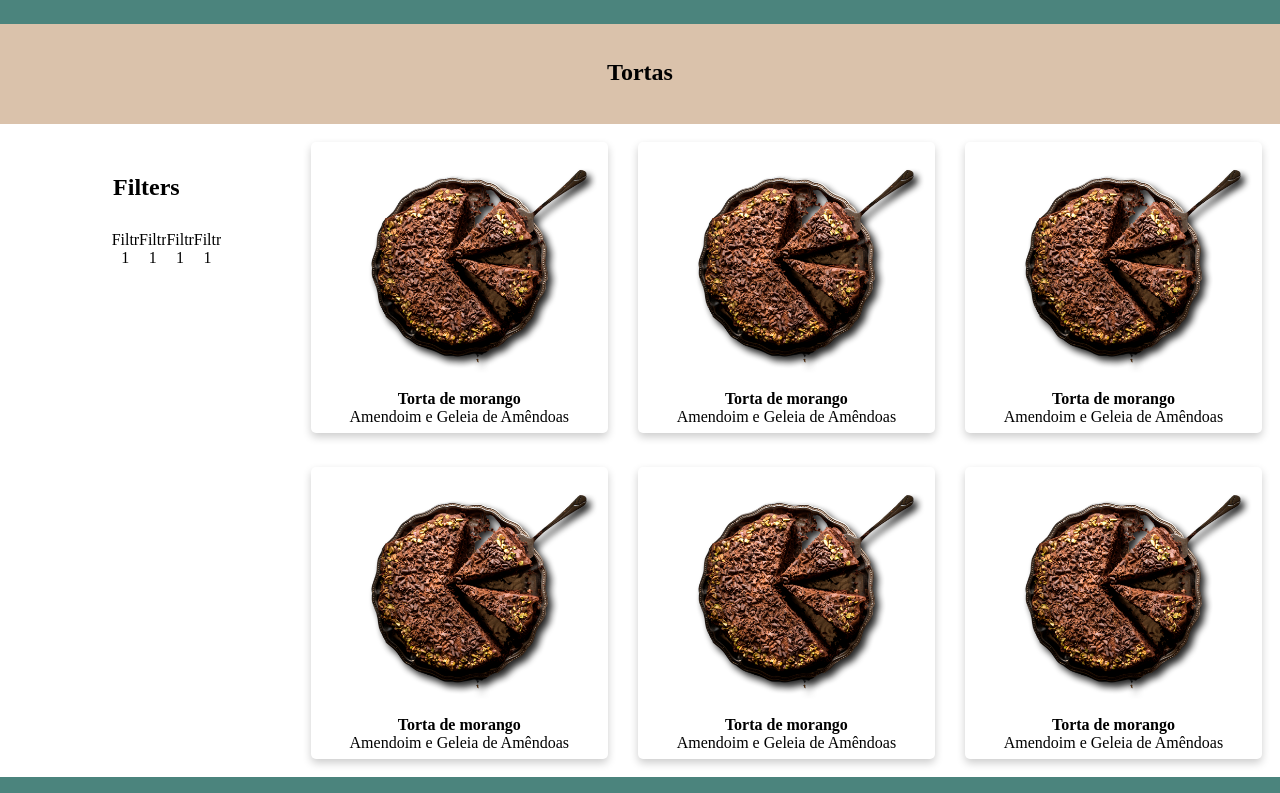
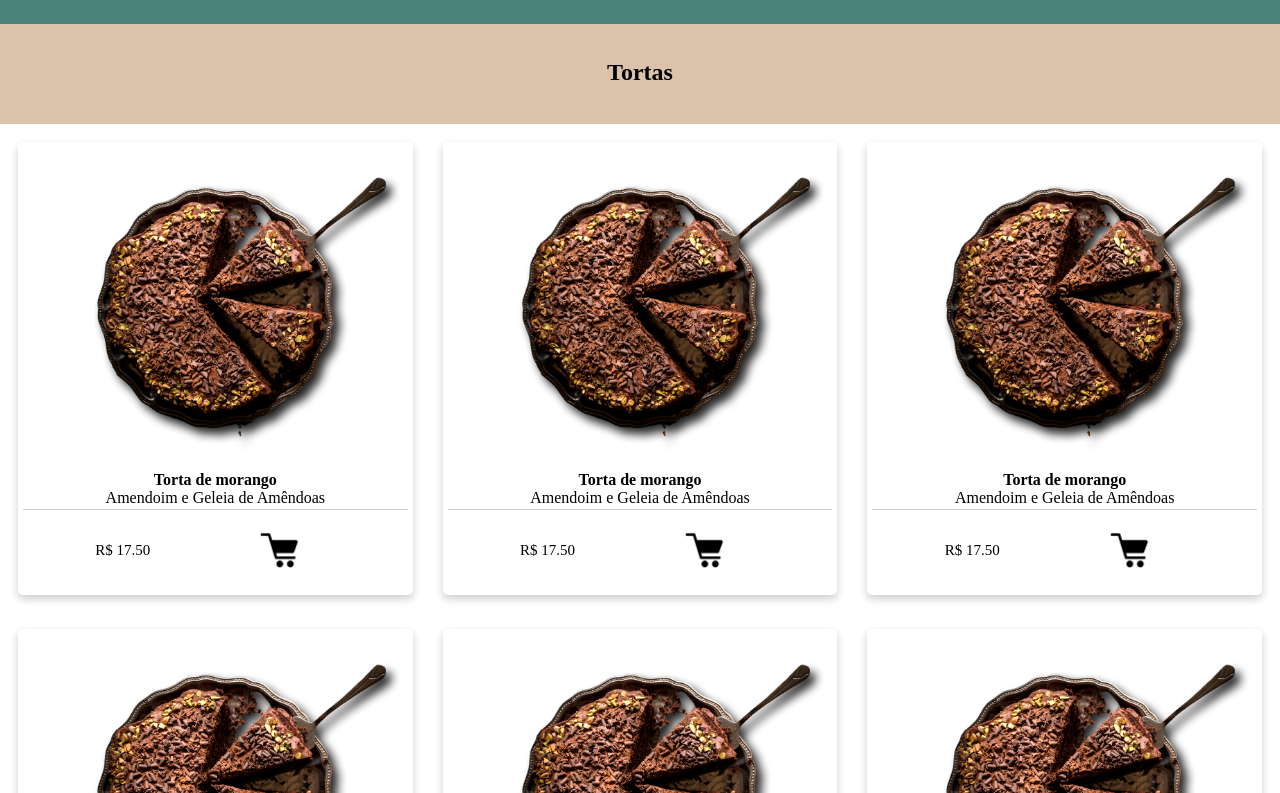
Before and after one commit to jorgesalhani/StoreWebProject, a React (Create React App) app in the folder Milestone02/milestone2-app/: page / in a window 1280 px wide. Shown: the part 487-1280 px from the top of the page. Built offline with nearby package versions, Linux system fonts and the light colour scheme.

Commit message:
add button

```diff
--- a/Milestone02/milestone2-app/src/components/productListPage/Filters.css
+++ b/Milestone02/milestone2-app/src/components/productListPage/Filters.css
@@ -3,5 +3,5 @@
 }
 
 .li {
-    justify-items: left;
+
 }
--- a/Milestone02/milestone2-app/src/components/productListPage/MainContent.js
+++ b/Milestone02/milestone2-app/src/components/productListPage/MainContent.js
@@ -5,7 +5,6 @@ import TableProductList from "./TableProductList"
 function MainContent() {
     return (
         <div style={{display:"flex"}}>
-            <FiltersSidebar />
             <TableProductList />
         </div>
     )
--- a/Milestone02/milestone2-app/src/components/productListPage/TableProductListItem.js
+++ b/Milestone02/milestone2-app/src/components/productListPage/TableProductListItem.js
@@ -1,11 +1,11 @@
 import React from "react"
-import Card from "../shared/Card"
+import Card from "../shared/CardToBuy"
 function TableProductListItem(props) {
     return (
         <td style={{display:"flex"}}>
-            <Card img="../img/torta1.png" name="Torta de morango"  description="Amendoim e Geleia de Amêndoas"/>
-            <Card img="../img/torta1.png" name="Torta de morango"  description="Amendoim e Geleia de Amêndoas"/>
-            <Card img="../img/torta1.png" name="Torta de morango"  description="Amendoim e Geleia de Amêndoas"/>
+            <Card img="../img/torta1.png" name="Torta de morango"  description="Amendoim e Geleia de Amêndoas" price="17.50"/>
+            <Card img="../img/torta1.png" name="Torta de morango"  description="Amendoim e Geleia de Amêndoas" price="17.50"/>
+            <Card img="../img/torta1.png" name="Torta de morango"  description="Amendoim e Geleia de Amêndoas" price="17.50"/>
         </td>
     )
 }
--- /dev/null
+++ b/Milestone02/milestone2-app/src/components/shared/AddToChartButton.js
@@ -0,0 +1,13 @@
+import React from "react"
+import chart from "../img/chart.png"
+
+function AddToChartButton() {
+    return (
+        <a href="#">
+            <img className="chart"
+            src={chart} alt=""/>
+        </a>
+    )
+}
+
+export default AddToChartButton
--- /dev/null
+++ b/Milestone02/milestone2-app/src/components/shared/CardToBuy.js
@@ -0,0 +1,22 @@
+import React from "react";
+import CardToBuyCSS from "./CardToBuy.module.css"
+import chart from "../img/chart.png"
+import AddToChartButton from "./AddToChartButton";
+
+function CardToBuy(props) {
+    return (
+        <div className={CardToBuyCSS.card}>
+            <img src={props.img} alt="Torta img"/>
+                <div className={CardToBuyCSS.container}>
+                    <h4>{props.name}</h4>
+                    <p>{props.description}</p>
+                </div>
+                <div className={CardToBuyCSS.buying}>
+                    <p>R$ {props.price}</p>
+                    <AddToChartButton />
+                </div>
+        </div>
+    )
+}
+
+export default CardToBuy
--- /dev/null
+++ b/Milestone02/milestone2-app/src/components/shared/CardToBuy.module.css
@@ -0,0 +1,33 @@
+.card {
+    text-align: center;
+    border-radius: 5px;
+    box-shadow: 0 4px 8px 0 rgba(0,0,0,0.2);
+    transition: 0.3s;
+    margin: 15px;
+    padding: 5px;
+}
+
+.card > img {
+    max-width:100%;
+    max-height:100%;
+}
+
+.card:hover {
+    box-shadow: 0 8px 16px 0 rgba(0,0,0,0.2);
+}
+
+.container {
+    padding: 2px 16px;
+}
+
+.buying {
+    border-top: 1px solid rgba(0,0,0,0.2);
+    display: flex;
+    justify-content: center;
+    align-items: center;
+    font-size: 15px;
+}
+
+.buying p {
+    margin-right: 20%;
+}
```
